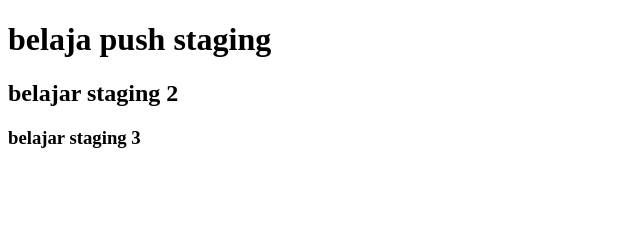
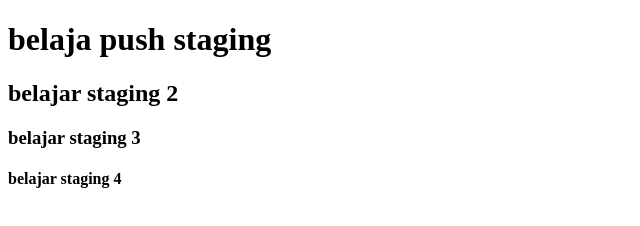
Before and after one commit to satriabayang/belajar-git, a plain HTML site: page header.html in a window 1280 px wide. Shown: the whole page, without its empty margins (0-640 px from the left). Drawn offline with Linux system fonts and the light colour scheme.

Commit message:
tambah h4

```diff
--- a/header.html
+++ b/header.html
@@ -8,5 +8,6 @@
     <h1>belaja push staging</h1>
     <h2>belajar staging 2</h2>
     <h3>belajar staging 3</h3>
+    <h4>belajar staging 4</h4>
   </body>
 </html>
```
